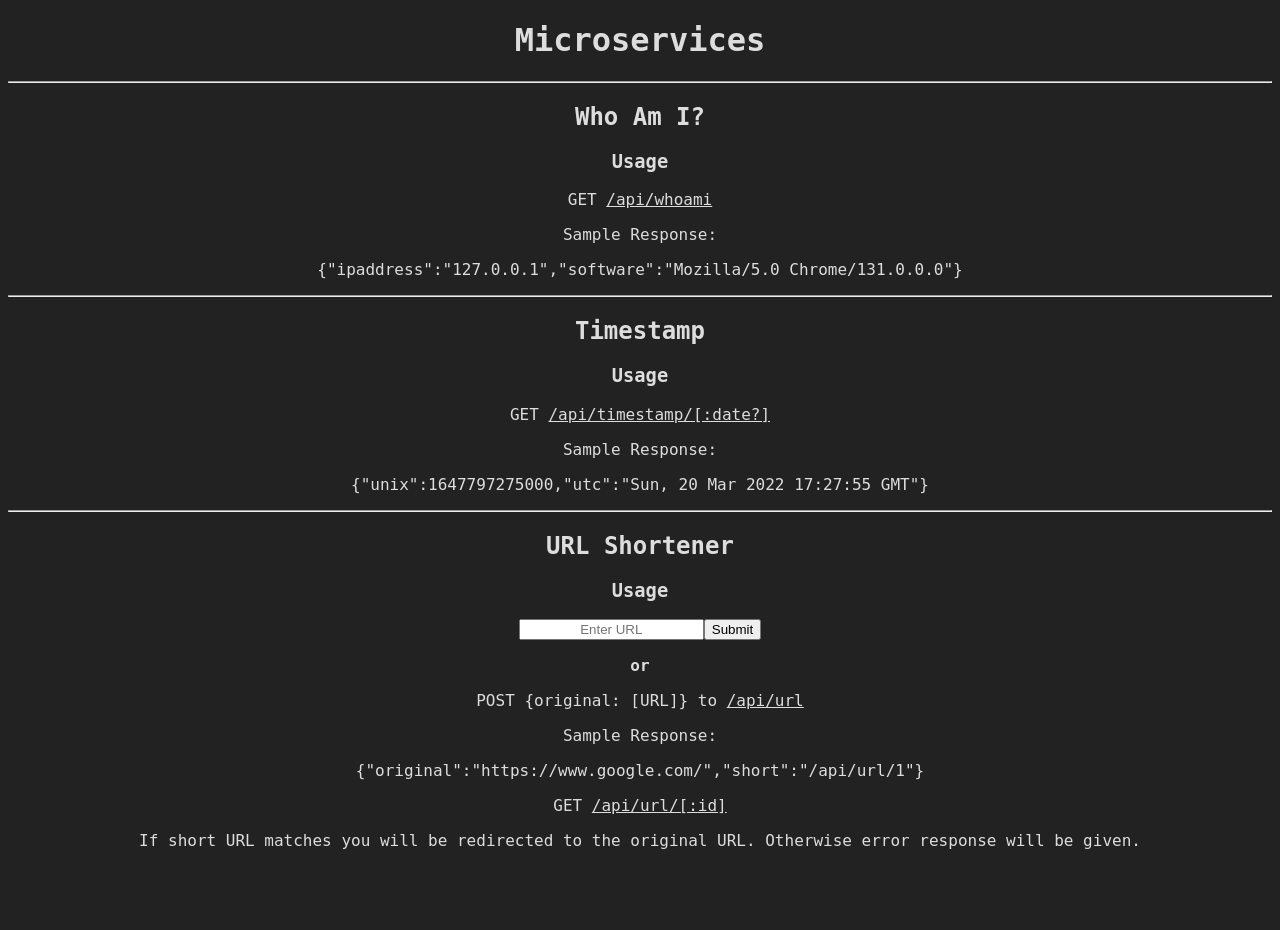
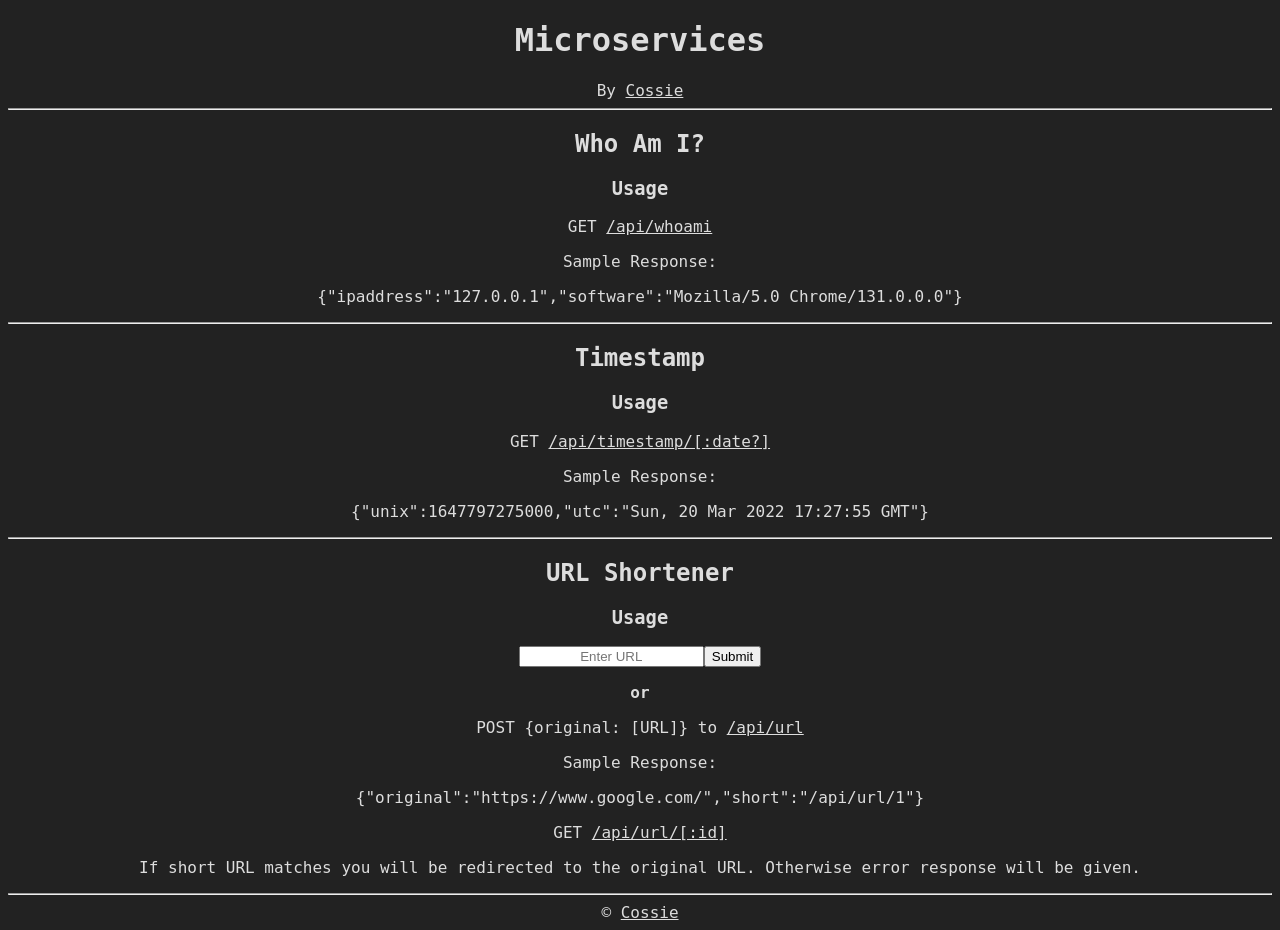
Before and after one commit to cossieB/microservices, a Node server app: page / in a window 1280 px wide. Before the commit the page ends 849 px from the top, so only its background shows below. Run offline with Node 20, Linux system fonts and the light colour scheme; some libraries are stand-ins or nearby versions.

Commit message:
minor changes

```diff
--- a/public/index.css
+++ b/public/index.css
@@ -15,3 +15,7 @@ body * {
 a {
     color: #ddd
 }
+
+footer {
+    font-size: large;
+}
--- a/src/shortener.ts
+++ b/src/shortener.ts
@@ -28,7 +28,7 @@ shortenerRouter.post('/', async (req, res) => {
         return res.json({error: "Invalid URL"})
     }
     const allUrls = await URLModel.find();
-    let short = `/api/url/${allUrls.length + 1}`
+    let short = `/api/url/${allUrls.length}`
     let url = new URLModel({original, short })
     await url.save()
 
--- a/views/index.pug
+++ b/views/index.pug
@@ -1,6 +1,7 @@
 doctype html
 html(lang="en")
     head
+        link(rel="icon", href="/cool.png" type="image/png")
         link(rel="stylesheet", href="/index.css", type="text/css")
         meta(charset="UTF-8")
         meta(http-equiv="X-UA-Compatible", content="IE=edge")
@@ -9,6 +10,8 @@ html(lang="en")
 
     body
         h1 Microservices
+        div By
+            a(href="https://cossie-91.web.app/") Cossie
         hr
         section
             h2 Who Am I?
@@ -41,3 +44,9 @@ html(lang="en")
             p GET
                 a(href="/api/url/1") /api/url/[:id]
             p If short URL matches you will be redirected to the original URL. Otherwise error response will be given.
+            hr
+
+
+
+        footer  &copy;
+            a(href="https://cossie-91.web.app/") Cossie
```
